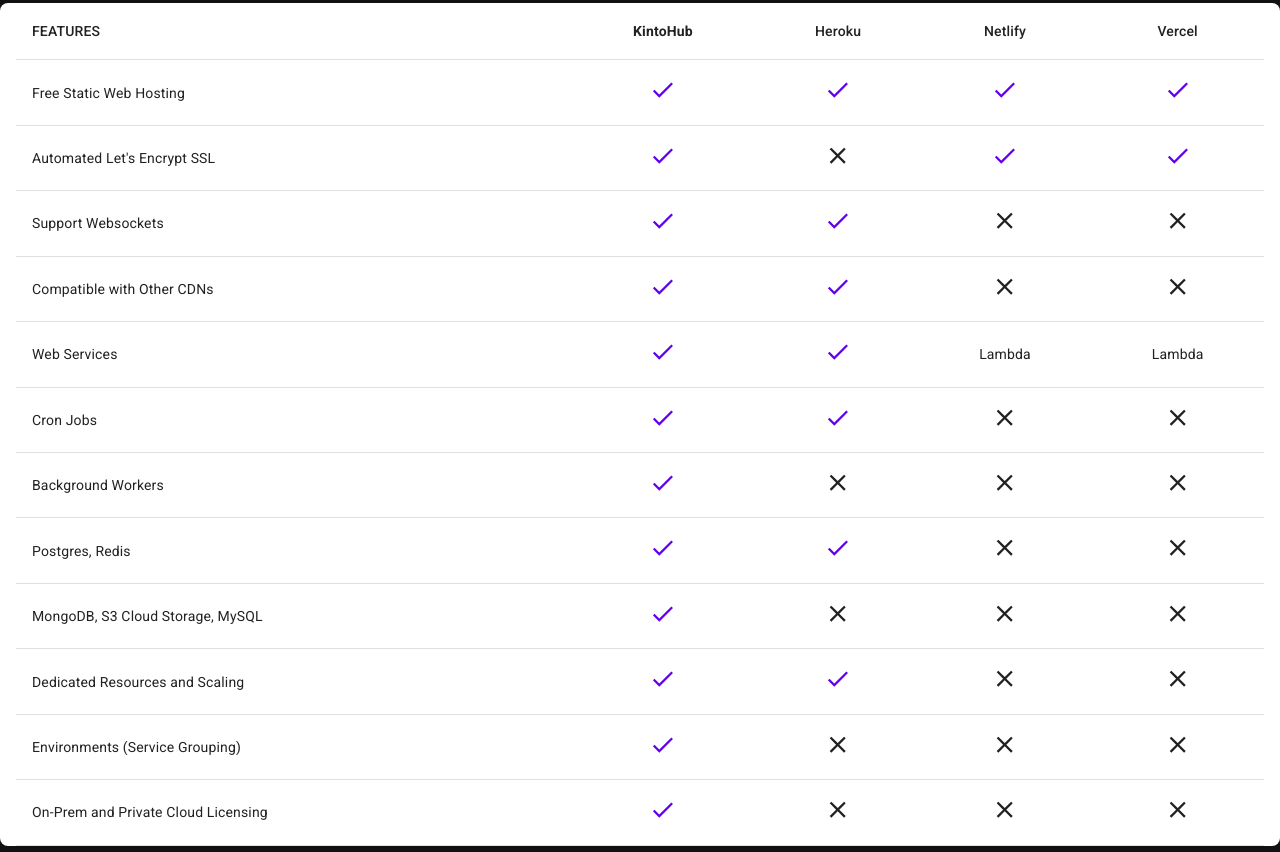
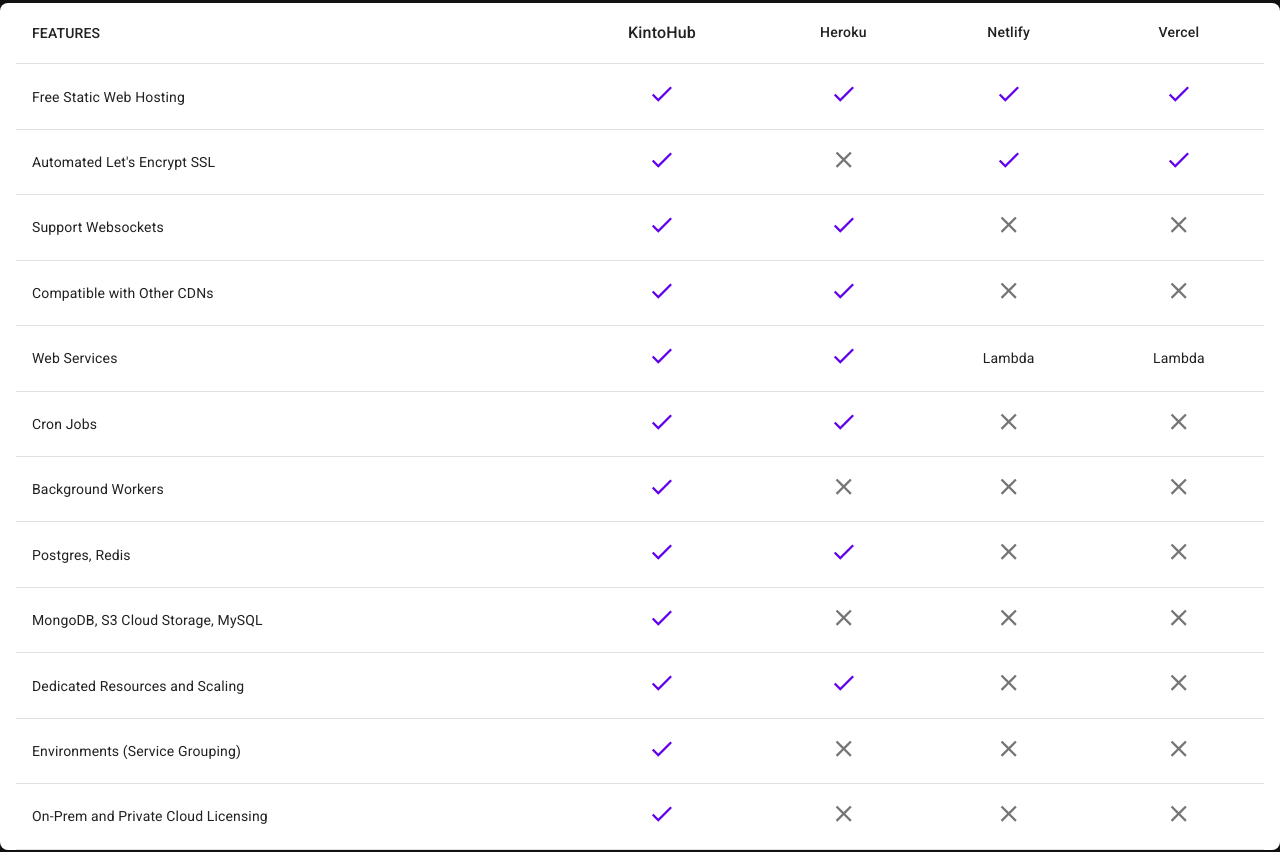
Before and after one commit to kintohub/www.kintohub.com, a Gatsby site: page / in a window 1280 px wide. Shown: the part 2017-2869 px from the top of the page. Built offline with nearby package versions, Linux system fonts and the light colour scheme; Gatsby itself is replaced by a stand-in of ours.

Commit message:
:lipstick: Fixed color in comparison table

```diff
--- a/src/components/Comparison.tsx
+++ b/src/components/Comparison.tsx
@@ -25,10 +25,10 @@
     border-radius: 8px;
     padding: 0px 16px;
     ${bps.down("md")} {
-      width:80%
+      width: 80%;
     }
     ${bps.down("xs")} {
-      width:90%
+      width: 90%;
     }
   `
 
@@ -58,7 +58,7 @@
     createData(
       "Automated Let's Encrypt SSL",
       <CheckIcon color="primary" />,
-      <CloseIcon />,
+      <CloseIcon color="action" />,
       <CheckIcon color="primary" />,
       <CheckIcon color="primary" />
     ),
@@ -66,15 +66,15 @@
       "Support Websockets",
       <CheckIcon color="primary" />,
       <CheckIcon color="primary" />,
-      <CloseIcon />,
-      <CloseIcon />
+      <CloseIcon color="action" />,
+      <CloseIcon color="action" />
     ),
     createData(
       "Compatible with Other CDNs",
       <CheckIcon color="primary" />,
       <CheckIcon color="primary" />,
-      <CloseIcon />,
-      <CloseIcon />
+      <CloseIcon color="action" />,
+      <CloseIcon color="action" />
     ),
     createData(
       "Web Services",
@@ -87,50 +87,50 @@
       "Cron Jobs",
       <CheckIcon color="primary" />,
       <CheckIcon color="primary" />,
-      <CloseIcon />,
-      <CloseIcon />
+      <CloseIcon color="action" />,
+      <CloseIcon color="action" />
     ),
     createData(
       "Background Workers",
       <CheckIcon color="primary" />,
-      <CloseIcon />,
-      <CloseIcon />,
-      <CloseIcon />
+      <CloseIcon color="action" />,
+      <CloseIcon color="action" />,
+      <CloseIcon color="action" />
     ),
     createData(
       "Postgres, Redis",
       <CheckIcon color="primary" />,
       <CheckIcon color="primary" />,
-      <CloseIcon />,
-      <CloseIcon />
+      <CloseIcon color="action" />,
+      <CloseIcon color="action" />
     ),
     createData(
       "MongoDB, S3 Cloud Storage, MySQL",
       <CheckIcon color="primary" />,
-      <CloseIcon />,
-      <CloseIcon />,
-      <CloseIcon />
+      <CloseIcon color="action" />,
+      <CloseIcon color="action" />,
+      <CloseIcon color="action" />
     ),
     createData(
       "Dedicated Resources and Scaling",
       <CheckIcon color="primary" />,
       <CheckIcon color="primary" />,
-      <CloseIcon />,
-      <CloseIcon />
+      <CloseIcon color="action" />,
+      <CloseIcon color="action" />
     ),
     createData(
       "Environments (Service Grouping)",
       <CheckIcon color="primary" />,
-      <CloseIcon />,
-      <CloseIcon />,
-      <CloseIcon />
+      <CloseIcon color="action" />,
+      <CloseIcon color="action" />,
+      <CloseIcon color="action" />
     ),
     createData(
       "On-Prem and Private Cloud Licensing",
       <CheckIcon color="primary" />,
-      <CloseIcon />,
-      <CloseIcon />,
-      <CloseIcon />
+      <CloseIcon color="action" />,
+      <CloseIcon color="action" />,
+      <CloseIcon color="action" />
     ),
   ]
 
@@ -141,11 +141,17 @@
           <TableRow>
             <StyledTableCell>FEATURES</StyledTableCell>
             <StyledTableCell align="center">
-              <b>KintoHub</b>
+              <Typography variant="subtitle1">KintoHub</Typography>
             </StyledTableCell>
-            <StyledTableCell align="center">Heroku</StyledTableCell>
-            <StyledTableCell align="center">Netlify</StyledTableCell>
-            <StyledTableCell align="center">Vercel</StyledTableCell>
+            <StyledTableCell align="center">
+              <Typography variant="subtitle2">Heroku</Typography>
+            </StyledTableCell>
+            <StyledTableCell align="center">
+              <Typography variant="subtitle2">Netlify</Typography>
+            </StyledTableCell>
+            <StyledTableCell align="center">
+              <Typography variant="subtitle2">Vercel</Typography>
+            </StyledTableCell>
           </TableRow>
         </TableHead>
         <TableBody>
@@ -170,7 +176,7 @@
   height: auto;
   background-color: #111111;
   width: 100%;
-  height:auto;
+  height: auto;
   padding-top: 70px;
 
   a {
@@ -188,29 +194,24 @@
       <Typography align="center" variant="h1" color="textPrimary">
         Get more features with KintoHub
       </Typography>
-      <VerticalSpacer size={14}/>
-      <Typography
-
-        align="center"
-        variant="subtitle1"
-        color="textPrimary"
-      >
+      <VerticalSpacer size={14} />
+      <Typography align="center" variant="subtitle1" color="textPrimary">
         Don't sacrifice your app's stack due to the platform you choose.
         KintoHub empowers choice.
       </Typography>
-      <VerticalSpacer size={20}/>
+      <VerticalSpacer size={20} />
       <ComparisonTable />
-      <VerticalSpacer size={24}/>
+      <VerticalSpacer size={24} />
       <a href="https://kintohub.com">
         <Typography align="center">
           <CallToActionButton
-          variant="contained"
+            variant="contained"
             startIcon={<MapIcon />}
             buttonTitle={"View Roadmap"}
           />
         </Typography>
       </a>
-      <VerticalSpacer size={38}/>
+      <VerticalSpacer size={38} />
     </StyledDiv>
   )
 }
```
